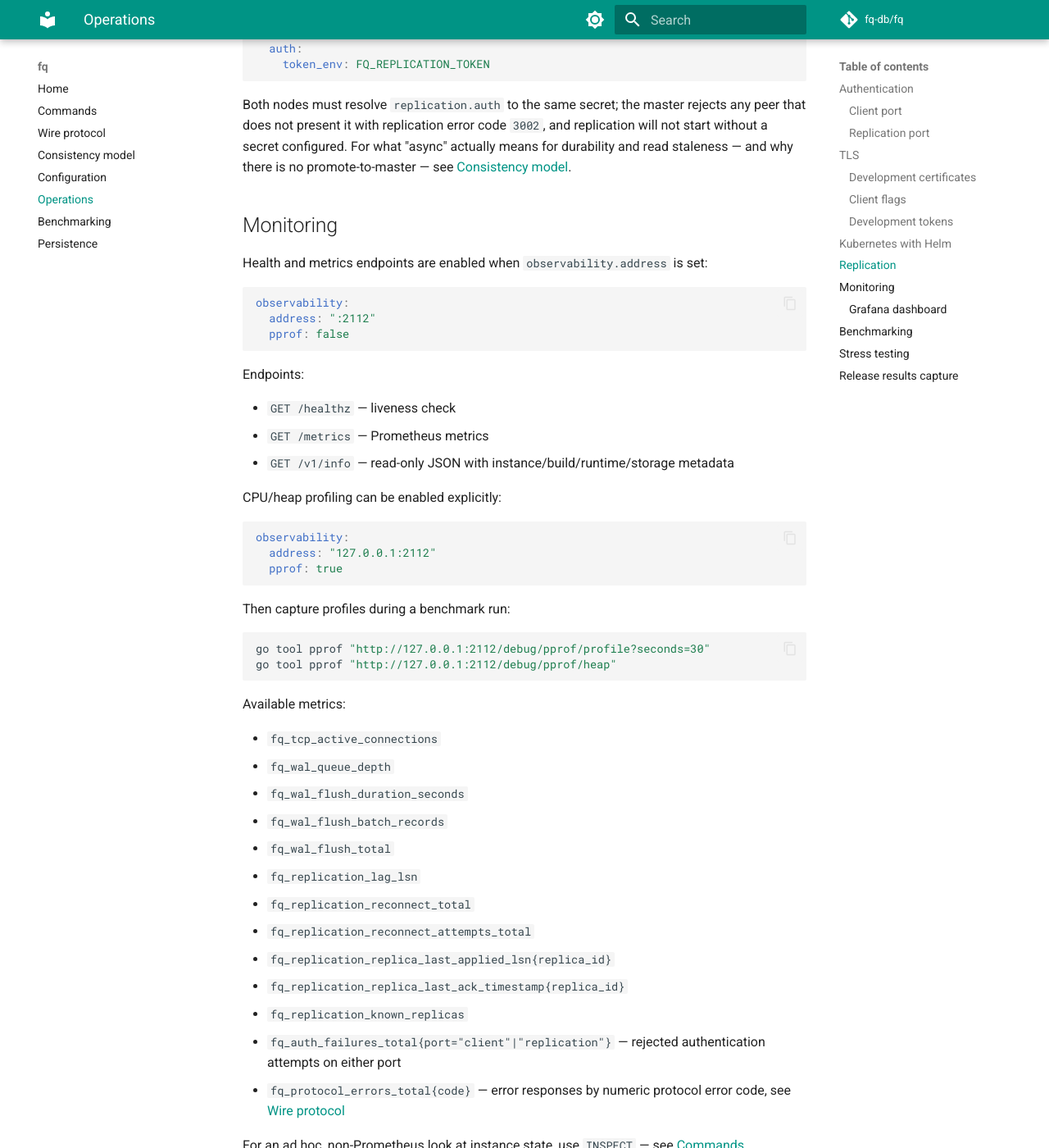
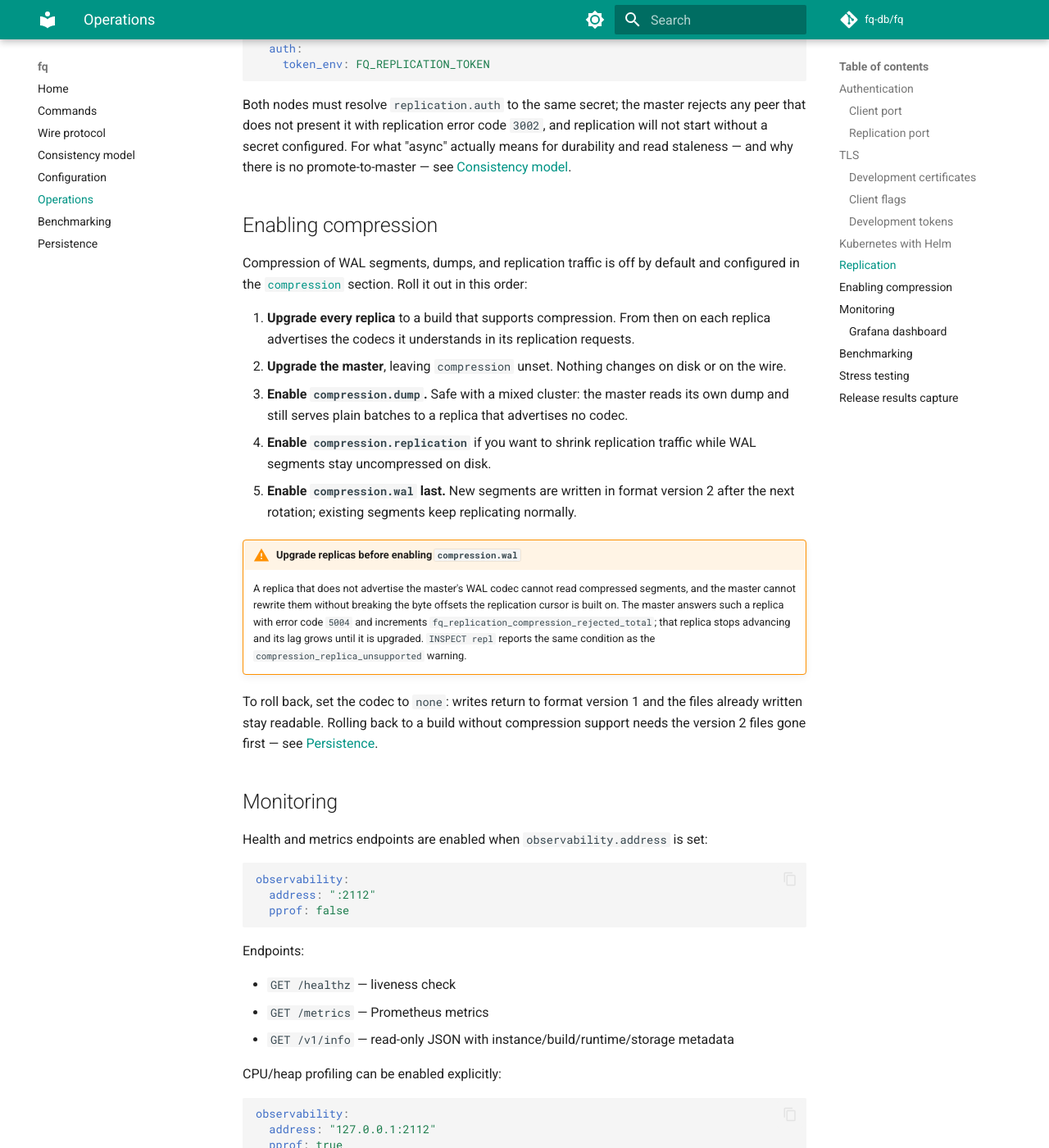
Before and after one commit to rom8726/fq, an MkDocs documentation site: the page built from docs/operations.md, in a window 1280 px wide and 1400 px high, scrolled down 5701 px. Shown: the whole window at 82% size. Built offline with MkDocs 1.6.1 and Material for MkDocs 9.7.7, drawn with Linux system fonts in a browser that asks for light colours; comment, search, counter and statistics services are not loaded; some of the changed text lies outside the part shown.

Commit message:
docs: describe compression configuration, format versions and rollout order

```diff
--- a/config-slave.yml
+++ b/config-slave.yml
@@ -34,6 +34,11 @@ engine:
 dump:
   interval: 1m
   directory: ./fq_data-slave/
+#compression:
+#  wal: none          # none|s2|zstd
+#  dump: none         # none|s2|zstd
+#  replication: none  # none|s2|zstd
+#  min_frame_size: 512
 replication:
   replica_type: slave
   replica_id: "replica-1"
--- a/config.yml
+++ b/config.yml
@@ -35,6 +35,11 @@ engine:
 dump:
   interval: 1m
   directory: ./fq_data/
+#compression:
+#  wal: none          # none|s2|zstd
+#  dump: none         # none|s2|zstd
+#  replication: none  # none|s2|zstd
+#  min_frame_size: 512
 replication:
   replica_type: master
   master_address: ":1946"
--- a/docs/operations.md
+++ b/docs/operations.md
@@ -283,6 +283,36 @@ not start without a secret configured. For what "async" actually means for durab
 and read staleness — and why there is no promote-to-master — see
 [Consistency model](consistency.md#system-architecture).
 
+## Enabling compression
+
+Compression of WAL segments, dumps, and replication traffic is off by default and
+configured in the [`compression`](config.md#compression) section. Roll it out in this
+order:
+
+1. **Upgrade every replica** to a build that supports compression. From then on each
+   replica advertises the codecs it understands in its replication requests.
+2. **Upgrade the master**, leaving `compression` unset. Nothing changes on disk or on
+   the wire.
+3. **Enable `compression.dump`.** Safe with a mixed cluster: the master reads its own
+   dump and still serves plain batches to a replica that advertises no codec.
+4. **Enable `compression.replication`** if you want to shrink replication traffic while
+   WAL segments stay uncompressed on disk.
+5. **Enable `compression.wal` last.** New segments are written in format version 2 after
+   the next rotation; existing segments keep replicating normally.
+
+!!! warning "Upgrade replicas before enabling `compression.wal`"
+    A replica that does not advertise the master's WAL codec cannot read compressed
+    segments, and the master cannot rewrite them without breaking the byte offsets the
+    replication cursor is built on. The master answers such a replica with error code
+    `5004` and increments `fq_replication_compression_rejected_total`; that replica stops
+    advancing and its lag grows until it is upgraded. `INSPECT repl` reports the same
+    condition as the `compression_replica_unsupported` warning.
+
+To roll back, set the codec to `none`: writes return to format version 1 and the files
+already written stay readable. Rolling back to a build without compression support needs
+the version 2 files gone first — see
+[Persistence](persistence.md#compression-and-format-versions).
+
 ## Monitoring
 
 Health and metrics endpoints are enabled when `observability.address` is set:
@@ -331,6 +361,13 @@ Available metrics:
   attempts on either port
 - `fq_protocol_errors_total{code}` — error responses by numeric protocol error code,
   see [Wire protocol](protocol.md#error-codes)
+- `fq_compression_input_bytes_total{target="wal"|"dump"|"replication"}` and
+  `fq_compression_output_bytes_total{...}` — bytes before and after compression; their
+  ratio is the compression ratio per target
+- `fq_compression_duration_seconds{target,op="compress"|"decompress"}`
+- `fq_replication_compression_rejected_total` — WAL chunks the master refused to serve
+  because the replica does not support the segment codec; any non-zero value means a
+  replica is stuck, see [Enabling compression](#enabling-compression)
 
 For an ad hoc, non-Prometheus look at instance state, use `INSPECT` — see
 [Commands](commands.md#diagnostics).
```
Also changed, not shown: CHANGELOG.md (+10 -0 lines), README.md (+1 -0 lines), docs/config.md (+30 -0 lines), docs/persistence.md (+24 -3 lines), 2 other files.
